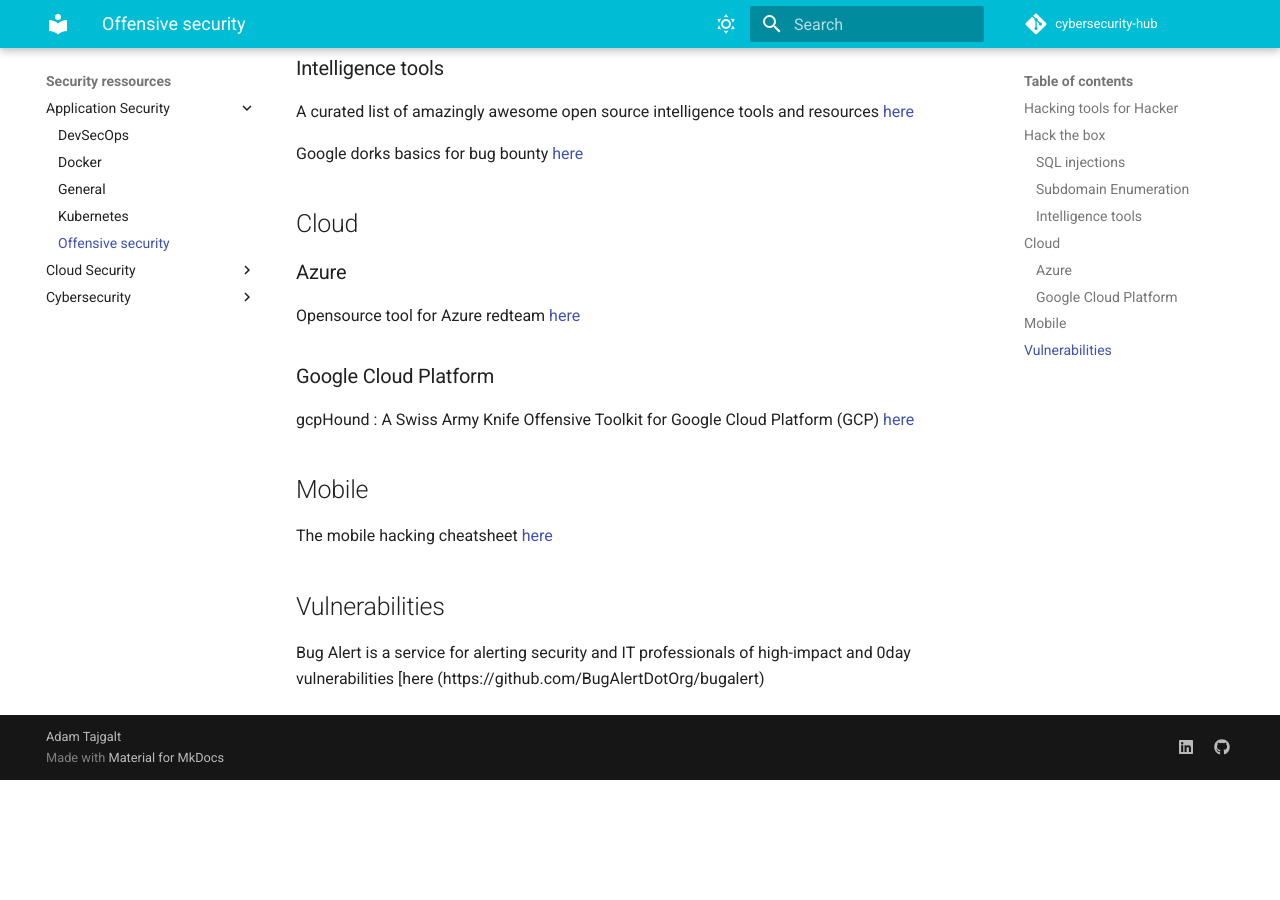
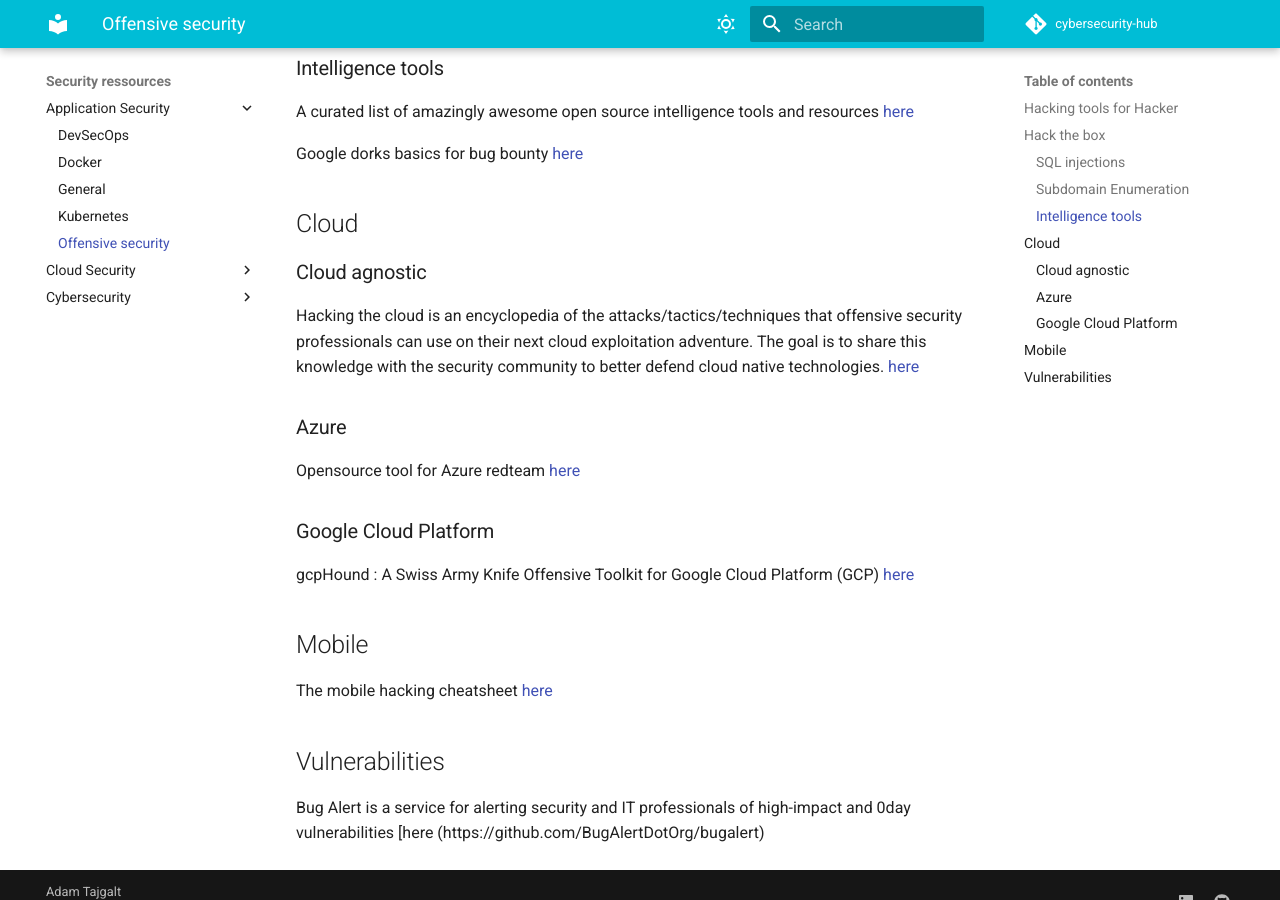
Before and after one commit to adamtaj/cybersecurity-hub, an MkDocs documentation site: the page built from docs/Security ressources/Application Security/Pentest.md, in a window 1280 px wide and 900 px high, scrolled down 799 px. Built offline with MkDocs 1.6.1 and Material for MkDocs 9.7.7, drawn with Linux system fonts in a browser that asks for light colours; comment, search, counter and statistics services are not loaded; before the commit the page ends 1579 px from its top, so only the background shows below that.

Commit message:
Add more content

```diff
--- a/docs/Security ressources/Application Security/Pentest.md
+++ b/docs/Security ressources/Application Security/Pentest.md
@@ -32,6 +32,10 @@ Google dorks basics for bug bounty [here](https://www.cyberick.com/post/google-d
 
 ## Cloud
 
+### Cloud agnostic
+
+Hacking the cloud is an encyclopedia of the attacks/tactics/techniques that offensive security professionals can use on their next cloud exploitation adventure. The goal is to share this knowledge with the security community to better defend cloud native technologies. [here](https://hackingthe.cloud)
+
 ### Azure
 
 Opensource tool for Azure redteam [here](https://github.com/TROUBLE-1/Vajra)
```
